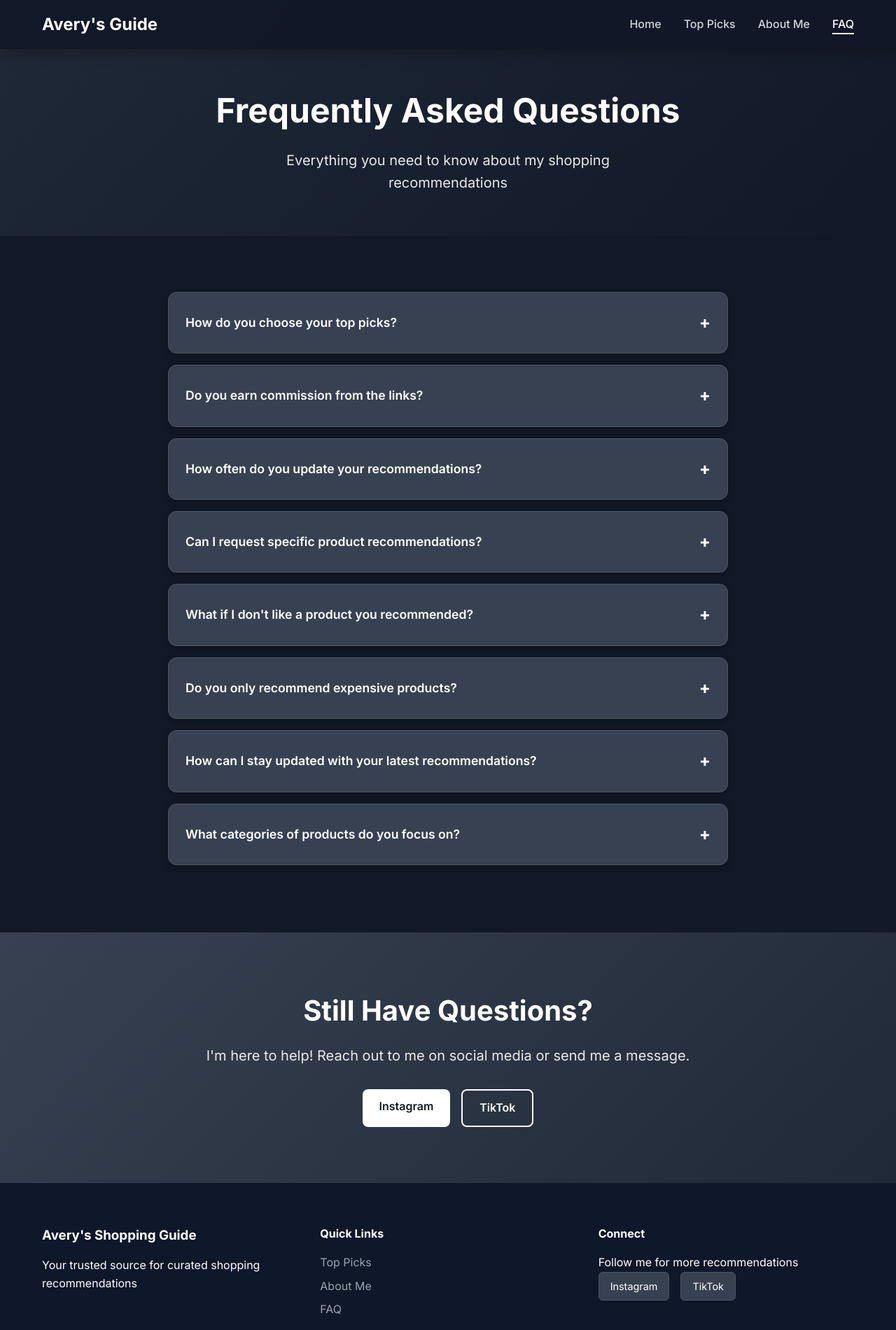
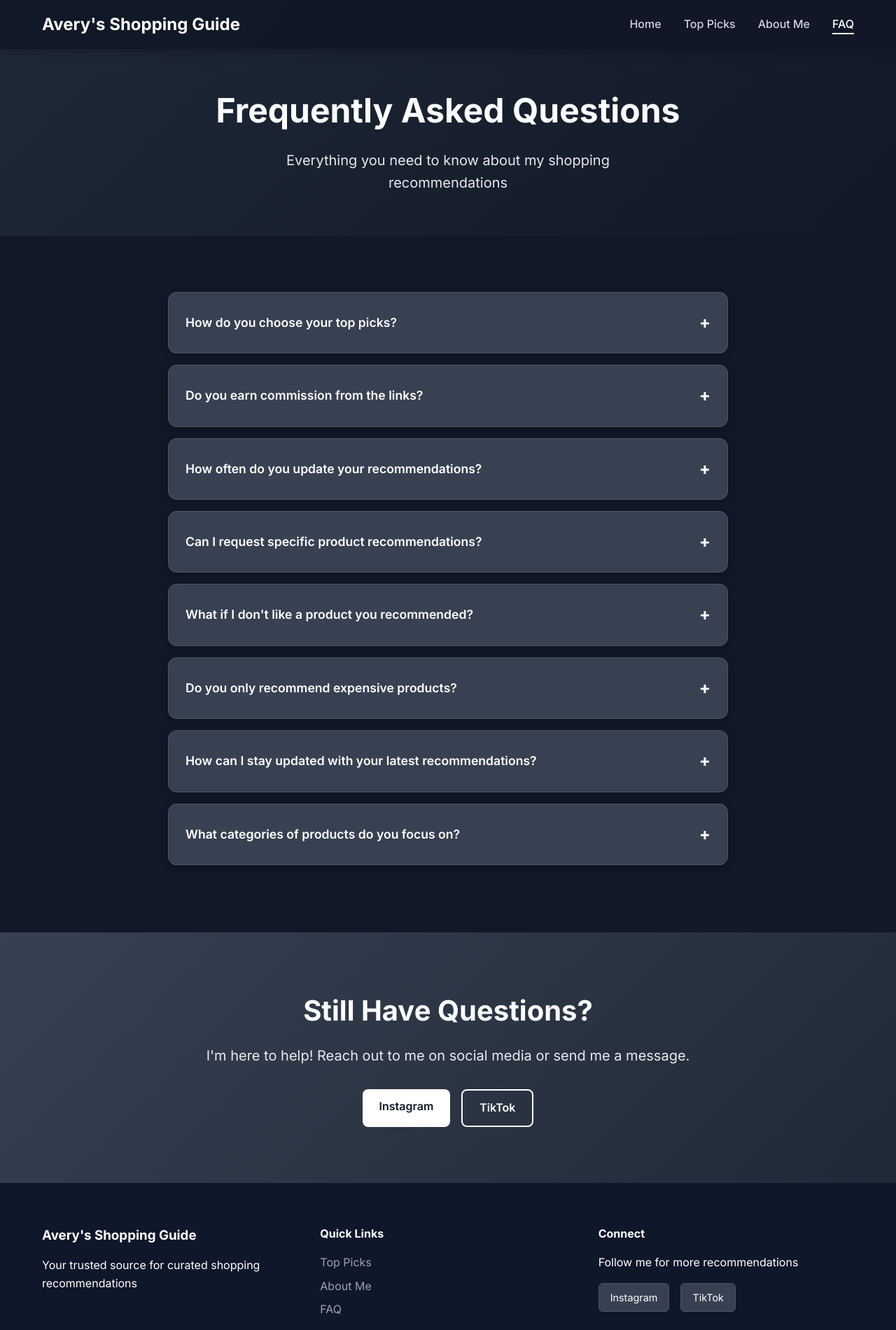
Before and after one commit to matthewpeterka/avery-website, a plain HTML site: page faq.html in a window 1280 px wide. Shown: the top 1900 px of the page at 70% size. Drawn offline with Linux system fonts and the light colour scheme.

Commit message:
Update all titles to 'Avery's Shopping Guide', center hero buttons, and add spacing to social links

```diff
--- a/faq.html
+++ b/faq.html
@@ -11,7 +11,7 @@
     <nav class="navbar">
         <div class="nav-container">
             <div class="nav-logo">
-                <h2>Avery's Guide</h2>
+                <h2>Avery's Shopping Guide</h2>
             </div>
             <ul class="nav-menu">
                 <li class="nav-item">
--- a/styles.css
+++ b/styles.css
@@ -132,6 +132,7 @@ body {
     display: flex;
     gap: 1rem;
     flex-wrap: wrap;
+    justify-content: center;
 }
 
 .btn {
@@ -285,6 +286,7 @@ body {
 .social-links {
     display: flex;
     gap: 1rem;
+    margin-top: 1rem;
 }
 
 .social-link {
```
Also changed, not shown: about.html (+1 -1 lines), top-picks.html (+1 -1 lines).
